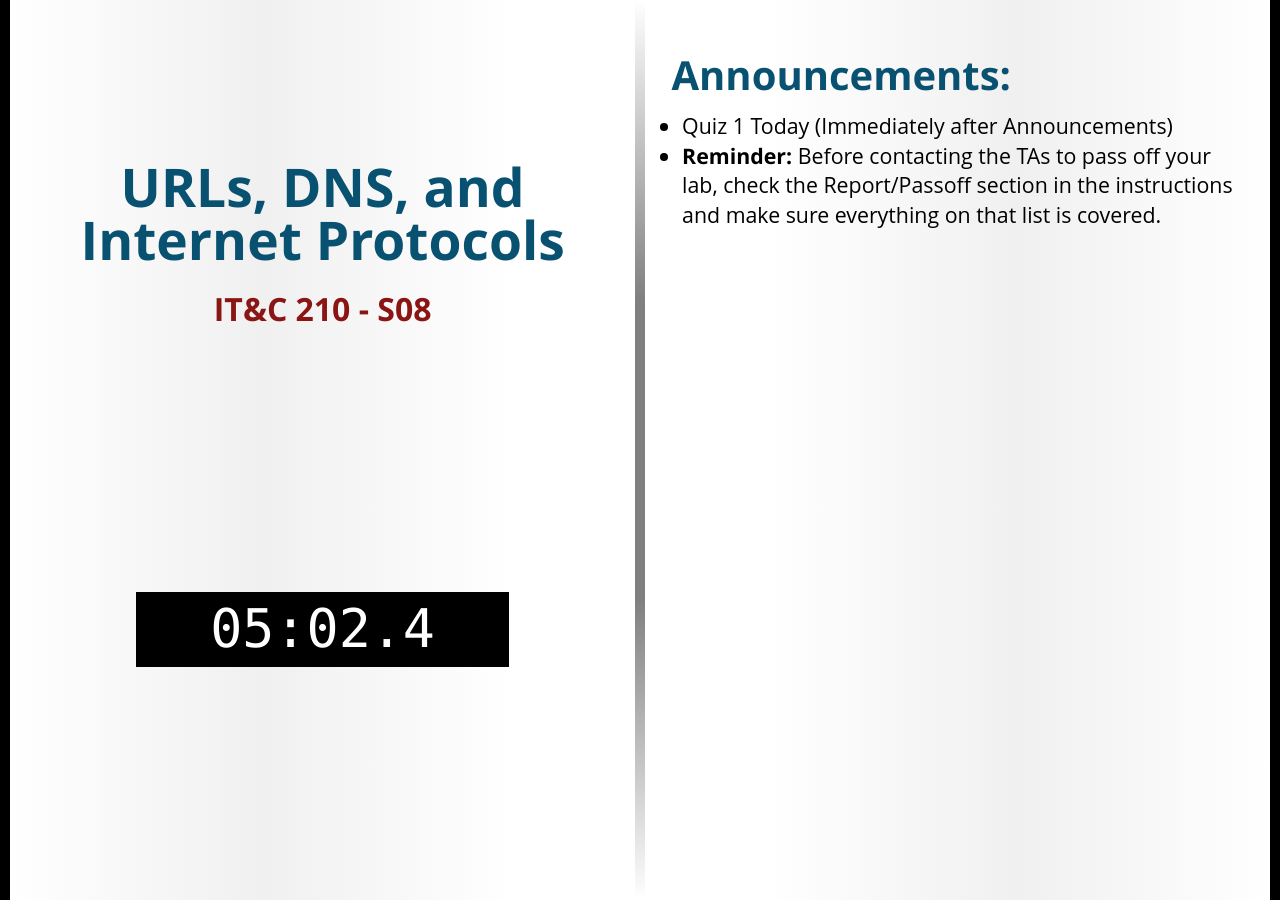
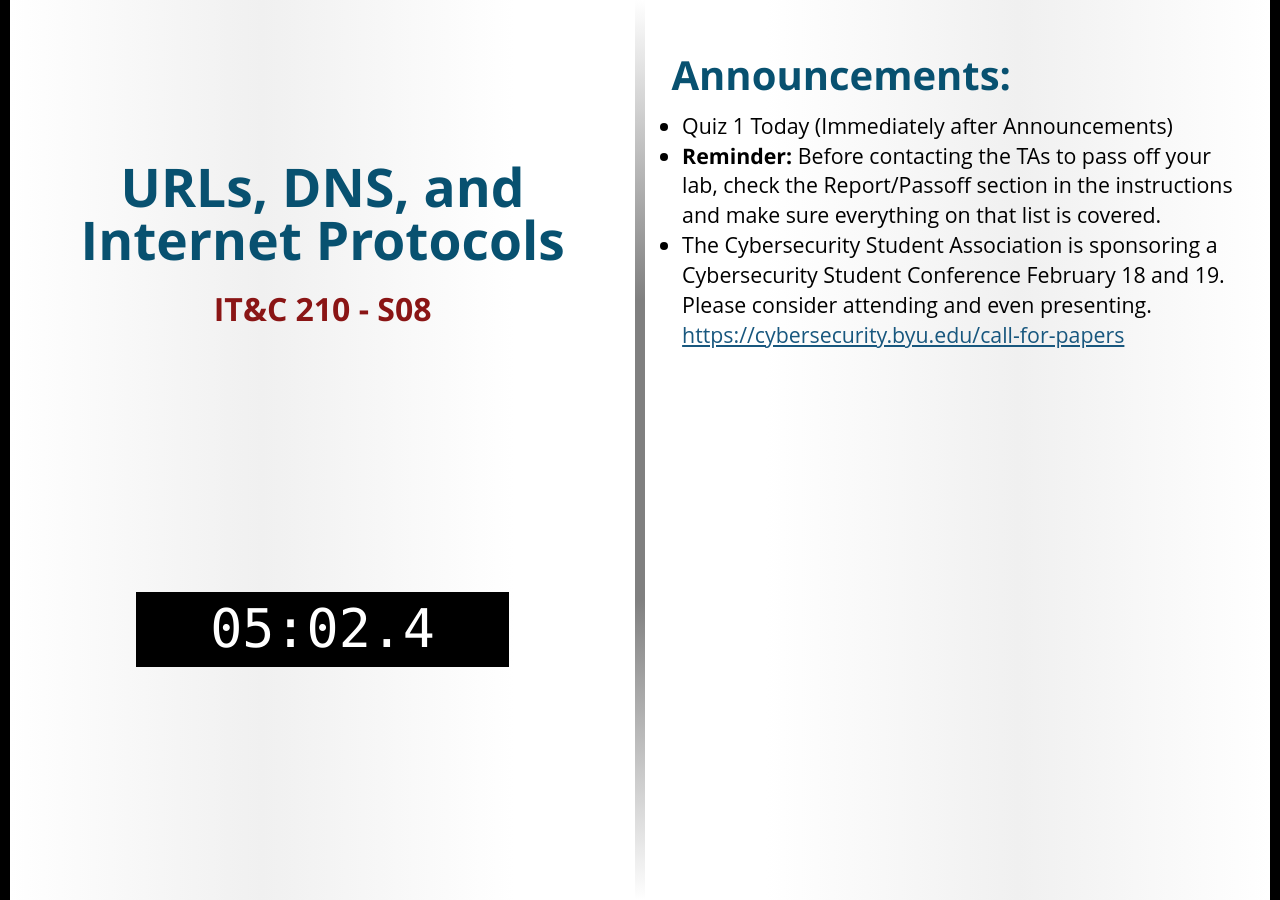
Before and after one commit to BYU-ITC-210/BYU-ITC-210.github.io, a Jekyll site: the page built from _welcome/S08.md, in a window 1280 px wide. Built offline with Jekyll 4.4.1, drawn with Linux system fonts in a browser that asks for light colours; some web fonts are replaced.

Commit message:
Update Welcome S08

```diff
--- a/_welcome/S08.md
+++ b/_welcome/S08.md
@@ -5,3 +5,4 @@
 ---
 * Quiz 1 Today (Immediately after Announcements)
 * **Reminder:** Before contacting the TAs to pass off your lab, check the Report/Passoff section in the instructions and make sure everything on that list is covered.
+* The Cybersecurity Student Association is sponsoring a Cybersecurity Student Conference February 18 and 19. Please consider attending and even presenting. [https://cybersecurity.byu.edu/call-for-papers](https://cybersecurity.byu.edu/call-for-papers. )
```
